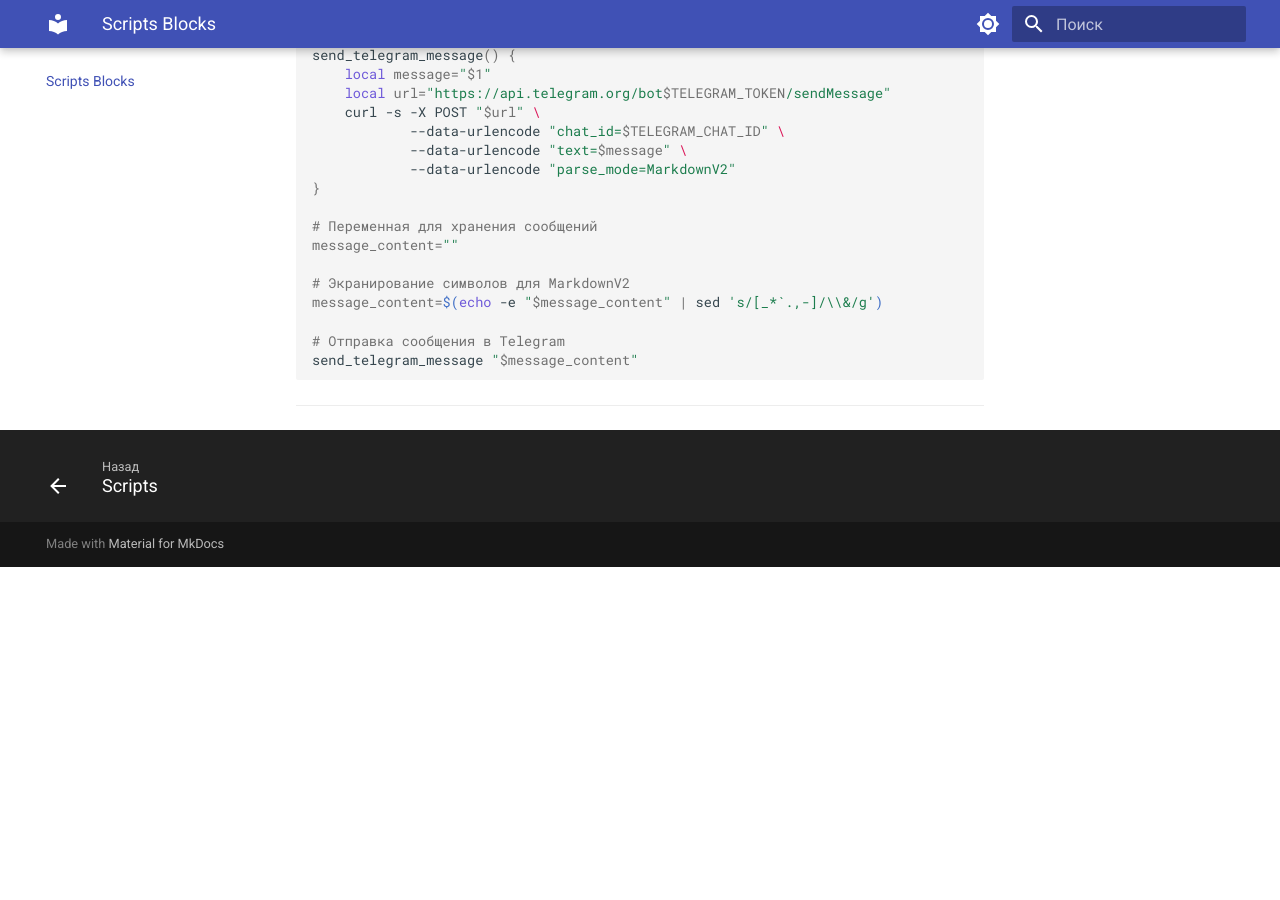
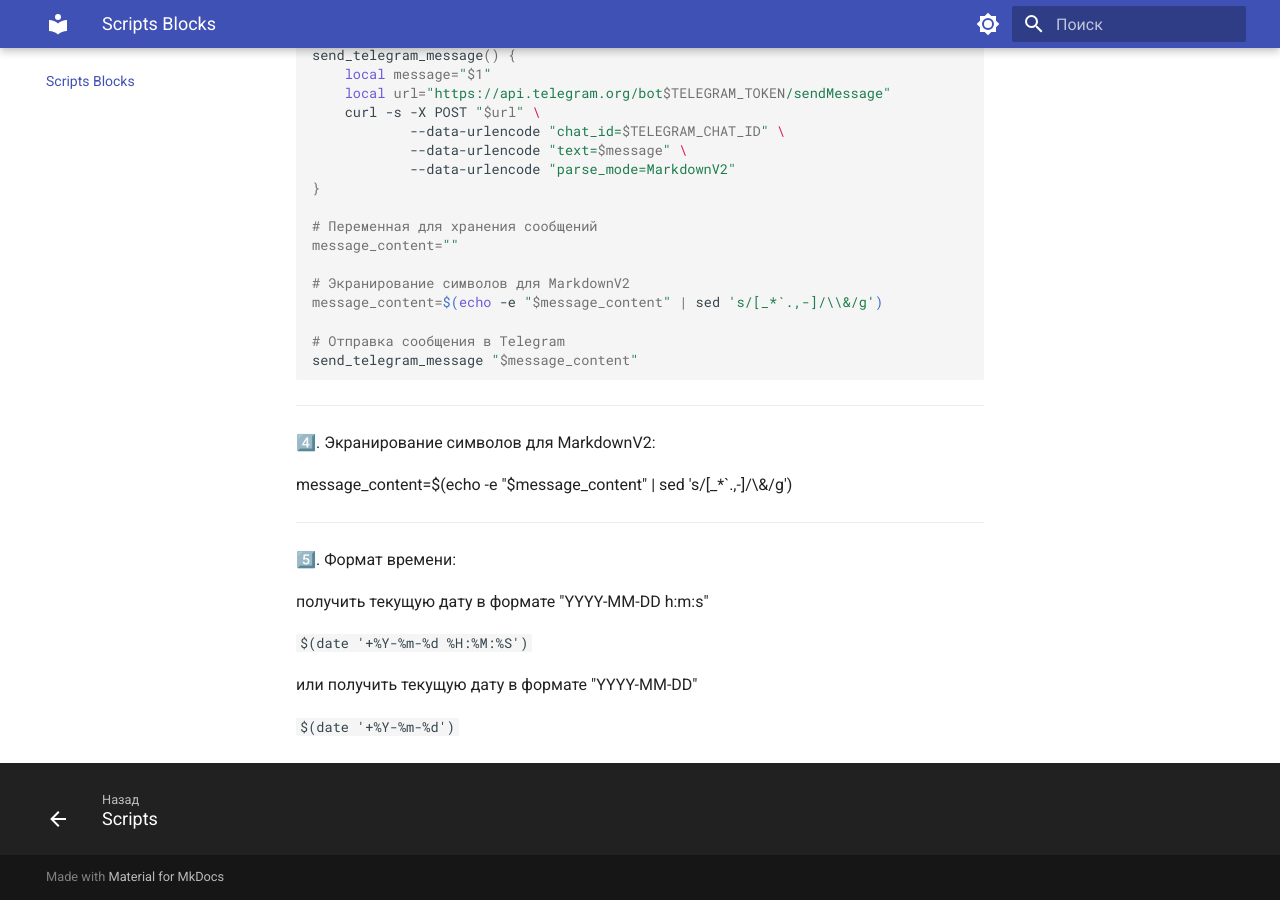
Before and after one commit to ZeroCreator/scripts, an MkDocs documentation site: the page built from docs/scripts_blocks.md, in a window 1280 px wide and 900 px high, scrolled down 1163 px. Built offline with MkDocs 1.6.1 and Material for MkDocs 9.7.7, drawn with Linux system fonts in a browser that asks for light colours; before the commit the page ends 1730 px from its top, so only the background shows below that.

Commit message:
Add code-blocks in mkdocs

````diff
--- a/docs/scripts_blocks.md
+++ b/docs/scripts_blocks.md
@@ -72,3 +72,18 @@ send_telegram_message "$message_content"
 ```
 
 ---
+4️⃣.  Экранирование символов для MarkdownV2:
+
+message_content=$(echo -e "$message_content" | sed 's/[_*`.,-]/\\&/g')
+
+---
+
+5️⃣.  Формат времени:
+
+получить текущую дату в формате "YYYY-MM-DD h:m:s"
+
+`$(date '+%Y-%m-%d %H:%M:%S')`
+
+или получить текущую дату в формате "YYYY-MM-DD"
+
+`$(date '+%Y-%m-%d')`
````
